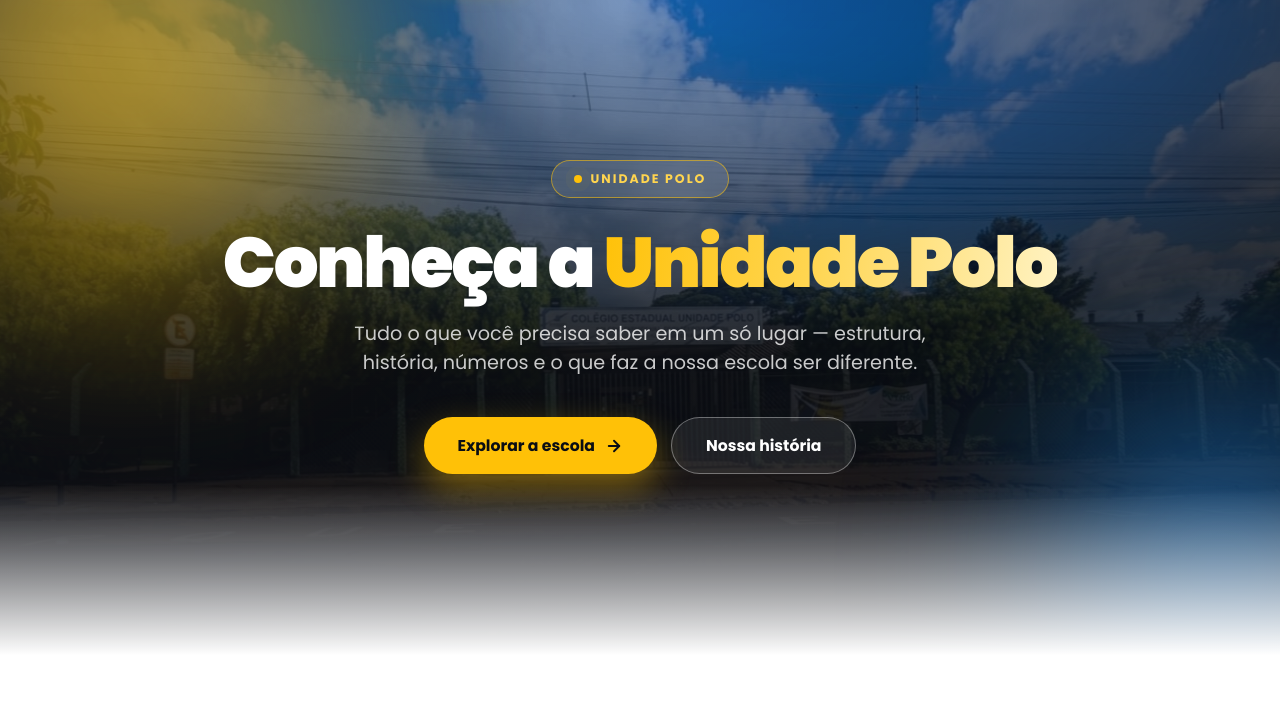
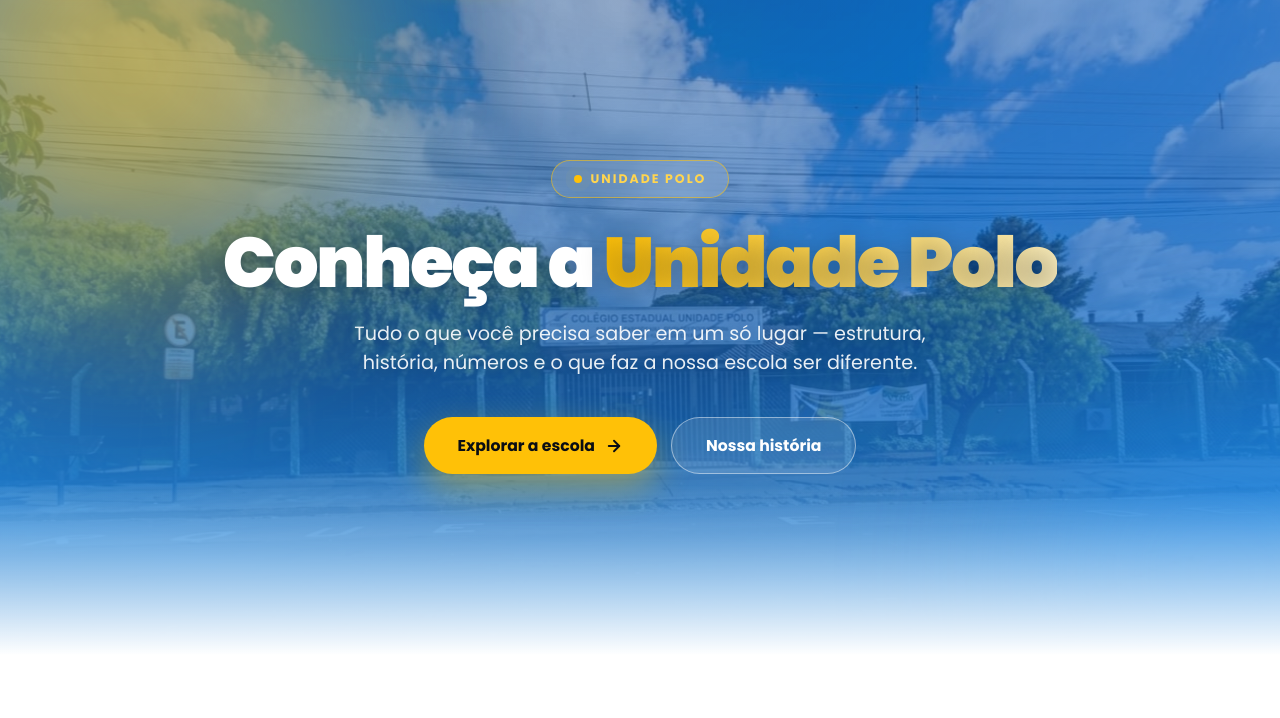
Before and after one commit to 00brother/unidade-polo, a plain HTML site: page conhecer.html in a window 1280 px wide. Shown: the part 82-800 px from the top of the page. Drawn offline with Linux system fonts and the light colour scheme.

Commit message:
Update conhecer.html

```diff
--- a/conhecer.html
+++ b/conhecer.html
@@ -143,11 +143,12 @@
   }
   @keyframes heroZoom{ from{transform:scale(1.08);} to{transform:scale(1.18);} }
 
+  /* 🔹 Overlay sem degradê preto — apenas azul + toque amarelo */
   .hero-overlay{
     position:absolute;inset:0;z-index:-2;
     background:
-      radial-gradient(110% 90% at 50% 0%, rgba(13,71,161,.55) 0%, rgba(10,13,20,.86) 60%, rgba(10,13,20,.96) 100%),
-      linear-gradient(140deg, rgba(255,193,7,.22), transparent 55%);
+      radial-gradient(110% 90% at 50% 0%, rgba(13,71,161,.45) 0%, rgba(21,101,192,.72) 60%, rgba(30,136,229,.90) 100%),
+      linear-gradient(140deg, rgba(255,193,7,.20), transparent 55%);
   }
   .hero::after{
     content:'';position:absolute;inset:auto 0 0 0;height:170px;z-index:-1;
@@ -169,7 +170,7 @@
 
   .hero-badge{
     display:inline-flex;align-items:center;gap:9px;
-    background:rgba(255,255,255,.10);
+    background:rgba(255,255,255,.12);
     border:1px solid rgba(255,193,7,.55);
     color:var(--amarelo-claro);
     padding:9px 22px;border-radius:100px;
@@ -195,6 +196,7 @@
     line-height:1.05;
     letter-spacing:-.03em;
     color:var(--branco);
+    text-shadow:0 4px 24px rgba(0,0,0,.25);
     margin-bottom:20px;
     animation:subir .9s .12s var(--ease) both;
   }
@@ -206,8 +208,9 @@
   }
   .hero p{
     font-size:clamp(1rem,2vw,1.2rem);
-    color:rgba(255,255,255,.78);
+    color:rgba(255,255,255,.90);
     font-weight:400;
+    text-shadow:0 2px 12px rgba(0,0,0,.20);
     max-width:620px;margin:0 auto 40px;
     animation:subir .9s .24s var(--ease) both;
   }
@@ -231,9 +234,9 @@
     box-shadow:0 22px 46px rgba(255,193,7,.55);
   }
   .btn-ghost{
-    background:rgba(255,255,255,.08);
+    background:rgba(255,255,255,.12);
     color:var(--branco);
-    border:1.5px solid rgba(255,255,255,.35);
+    border:1.5px solid rgba(255,255,255,.45);
     backdrop-filter:blur(10px);
   }
   .btn-ghost:hover{
```
